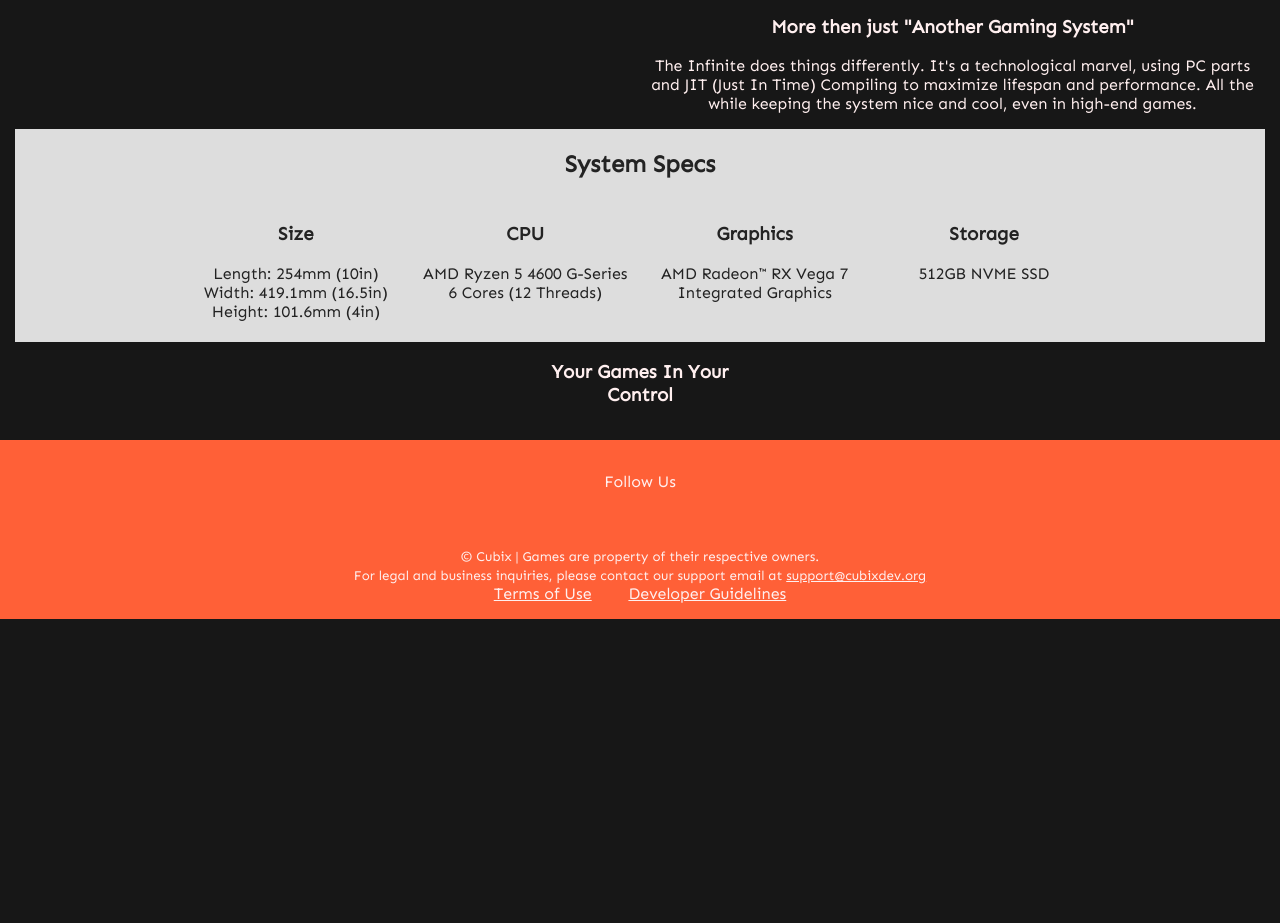
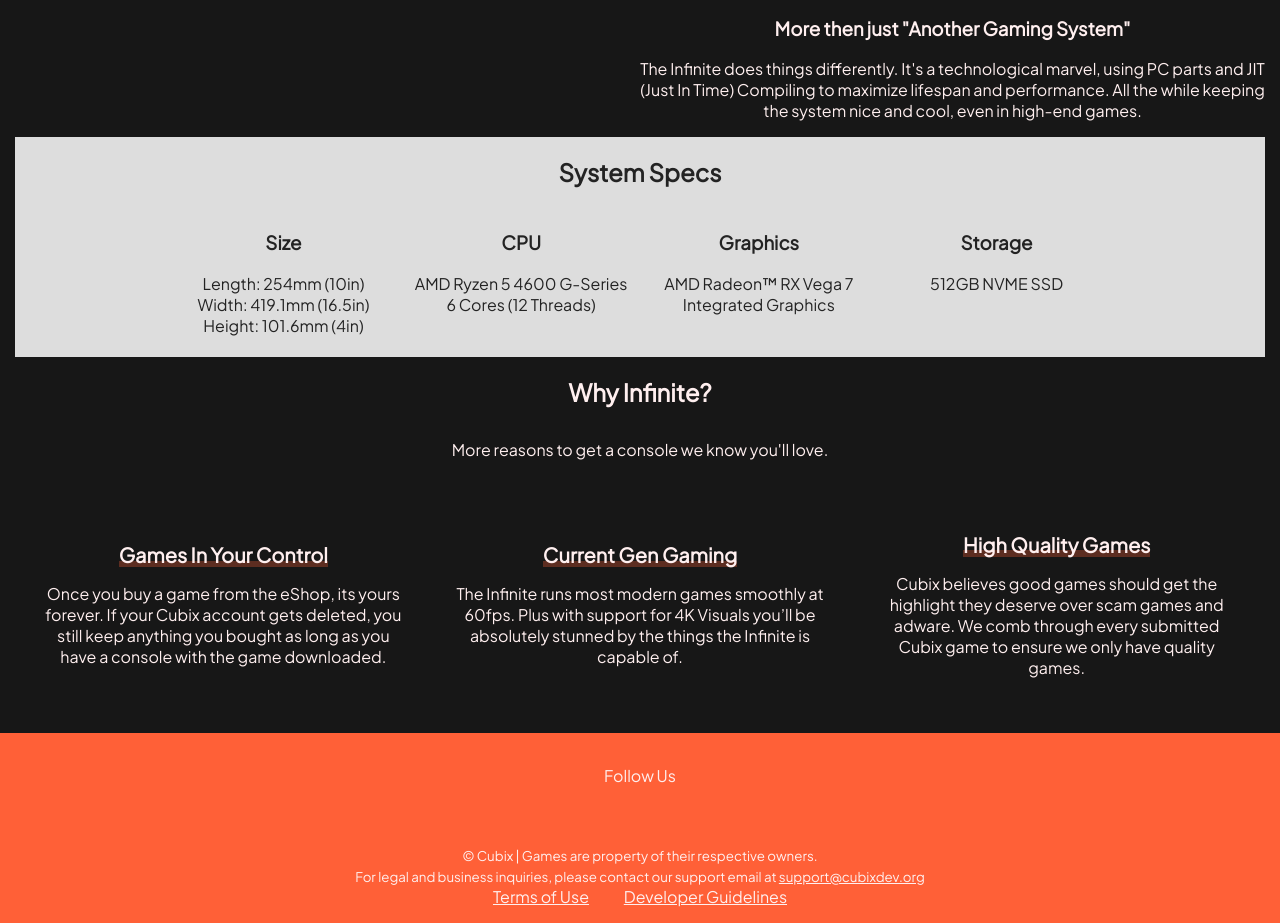
Before and after one commit to Cubix-Dev/Cubix-Dev.github.io, a SvelteKit app: page / in a window 1280 px wide. Shown: the part 763-1686 px from the top of the page. Before the commit the page ends 1382 px from the top, so only its background shows below. Built offline with nearby package versions, Linux system fonts and the light colour scheme; some icons are missing.

Commit message:
Fix some website issues.
Totally not taken CSS design

```diff
--- /dev/null
+++ b/src/lib/tea.svelte
@@ -0,0 +1,19 @@
+<!-- TODO: Someone make this centered please! -Ship -->
+<div class="TeaTimeSection text-white">
+  <h2 style="margin-bottom: 0">Why Infinite?</h2>
+  <p style="margin-top: 0; text-align: center">
+    More reasons to get a console we know you'll love.
+  </p>
+  <div class="TeaTimeSection-cards grid-3">
+    <div class="TeaTimeSection-card">
+      <b class="subtitle highlight"> Games In Your Control</b>
+      <p style="text-align: center;">Once you buy a game from the eShop, its yours forever. If your Cubix account gets deleted, you still keep anything you bought as long as you have a console with the game downloaded.</p></div>
+    <div class="TeaTimeSection-card">
+      <b class="subtitle highlight">Current Gen Gaming</b>
+      <p style="text-align: center;">The Infinite runs most modern games smoothly at 60fps. Plus with support for 4K Visuals you’ll be absolutely stunned by the things the Infinite is capable of.</p></div>
+    <div class="TeaTimeSection-card">
+      <b class="subtitle highlight">High Quality Games</b>
+      <p style="text-align: center;">Cubix believes good games should get the highlight they deserve over scam games and adware. We comb through every submitted Cubix game to ensure we only have quality games.</p>
+    </div>
+  </div>
+</div>
--- a/src/routes/+page.svelte
+++ b/src/routes/+page.svelte
@@ -3,6 +3,7 @@
 	import logo from '$lib/assets/Cube.svg';
   import console from '$lib/assets/Infinite_Console.png';
   import Infinite from '$lib/assets/infinite.svg';
+  import Tea from "../lib/tea.svelte";
 
   // function openURL(uri: string) {
   //       window.open(uri);
@@ -75,24 +76,7 @@
       </div>
     </div>
   </div>
-  <div class="flex-box flex-box-text-center text-white">
-    <div>
-      <h3>
-        Your Games In Your
-        <br>
-        Control
-      </h3>
-      <div class="overlay">
-        <svg width="100" height="11">
-          <rect width="100" height="10" style="fill:#d1461f80;" />
-          Sorry, your browser does not support inline SVG.
-        </svg>
-      </div>
-      <p>
-
-      </p>
-    </div>
-  </div>
+  <Tea></Tea>
 </main>
 
 <style>
--- a/src/styles/main.scss
+++ b/src/styles/main.scss
@@ -1,5 +1,5 @@
 // Fonts
-@import url('https://fonts.googleapis.com/css2?family=Sen&display=swap');
+@import url('https://fonts.googleapis.com/css2?family=Plus+Jakarta+Sans&display=swap');
 @import "./_base.scss";
 @import "./_colorstyles.scss";
 @import "./_animate.scss";
@@ -9,7 +9,7 @@
 html {
   width: 100%;
   background: $main;
-  font-family: 'Sen', sans-serif;
+  font-family: 'Plus Jakarta Sans', sans-serif;
   overflow-wrap: break-word;
 }
 
@@ -20,6 +20,10 @@
 
 html[data-theme="light"] {
   $dark-theme: false !global; // Lazy Error Catching
+}
+
+.subtitle {
+    font-size: 20px;
 }
 
 input[type="checkbox"] {
@@ -170,7 +174,6 @@
 }
 
 .flex-box {
-  font-family: 'Sen', sans-serif;
   width: 100%;
   margin-right: auto;
   margin-left: auto;
@@ -249,6 +252,14 @@
   grid-template-columns: 0.5fr repeat(4, 2fr) 0.5fr;
   grid-template-rows: 1fr;
   grid-column-gap: 15px;
+  grid-row-gap: 0px;
+}
+
+.grid-3 {
+  display: grid;
+  grid-template-columns: 0.5fr repeat(3, 1fr) 0.5fr;
+  grid-template-rows: 1fr;
+  grid-column-gap: 0px;
   grid-row-gap: 0px;
 }
 
@@ -652,3 +663,81 @@
 .justify {
   justify-content: space-evenly;
 }
+
+.TeaTimeSection {
+  width: 100%;
+  display: flex;
+  flex-direction: column;
+  gap: 2em;
+  justify-content: center;
+  align-items: center;
+  &-row {
+    width: 100%;
+    display: flex;
+    flex-direction: column;
+    gap: 1em;
+    justify-content: center;
+    align-items: center;
+  }
+  &-cards {
+    display: flex;
+    flex-direction: row;
+    justify-content: space-between;
+    align-items: center;
+  }
+  &-card {
+    width: 30%;
+    height: 100%;
+    display: flex;
+    flex-direction: column;
+    justify-content: flex-start;
+    align-items: center;
+    position: relative;
+    padding: 1.5em;
+    &-bg {
+      background-color: $orange;
+      opacity: 5%;
+      position: absolute;
+      height: 100%;
+      width: 100%;
+      border-radius: 6px;
+      flex: 1;
+      top: 0;
+      left: 0;
+    }
+  }
+}
+
+.highlight {
+  z-index: 5;
+  position: relative;
+  display: flex;
+  flex-direction: column;
+  justify-content: flex-end;
+  text-align: center;
+}
+
+.highlight::before {
+    content: "";
+    height: 50%;
+    width: 100%;
+    display: block;
+    z-index: -5;
+    opacity: 30%;
+    position: absolute;
+    transition: all 0.3s ease;
+    background: linear-gradient(180deg, transparent 50%, $orange 50%);
+}
+
+.TeaTimeSection-card:hover > .highlight::before {
+    transition: all 0.3s ease;
+    height: 100%;
+}
+
+.TeaTimeSection > h3 {
+    align-self: flex-start;
+}
+
+.subtitle {
+  font-size: 20px;
+}
```
